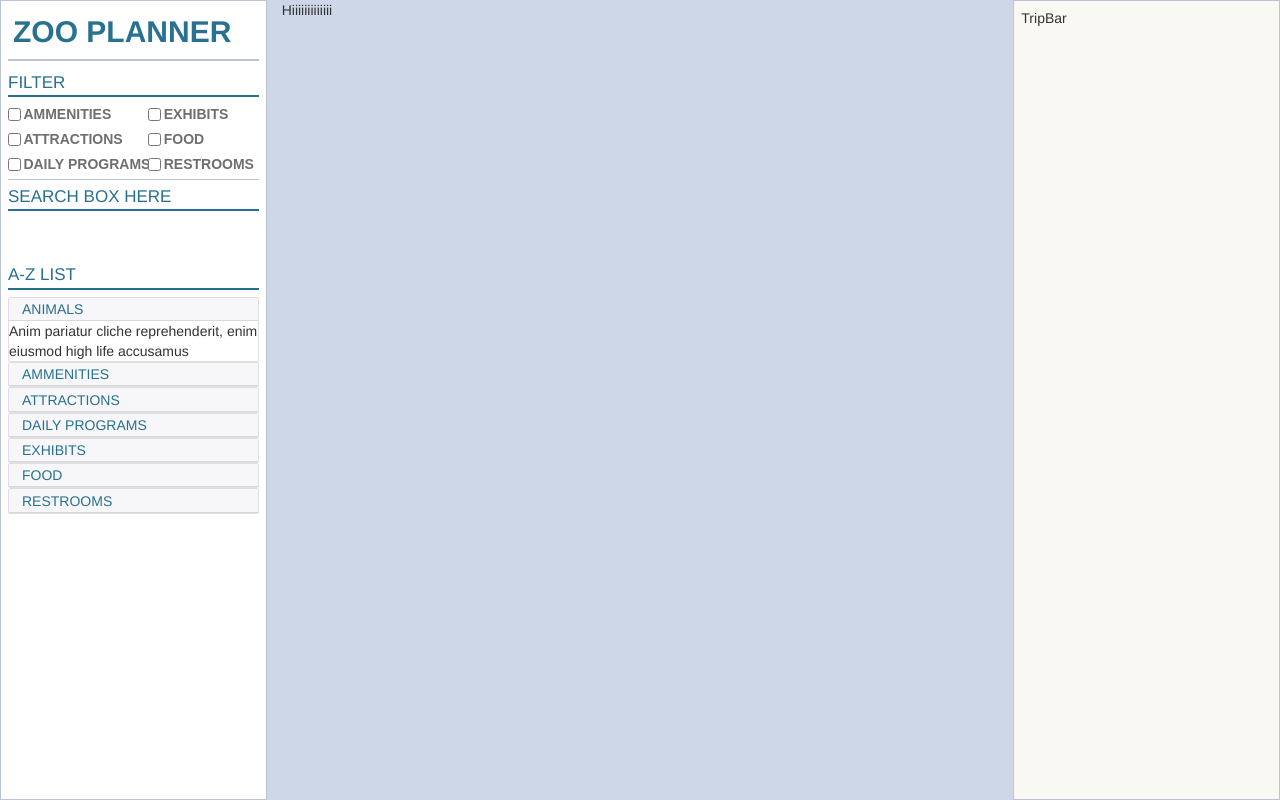
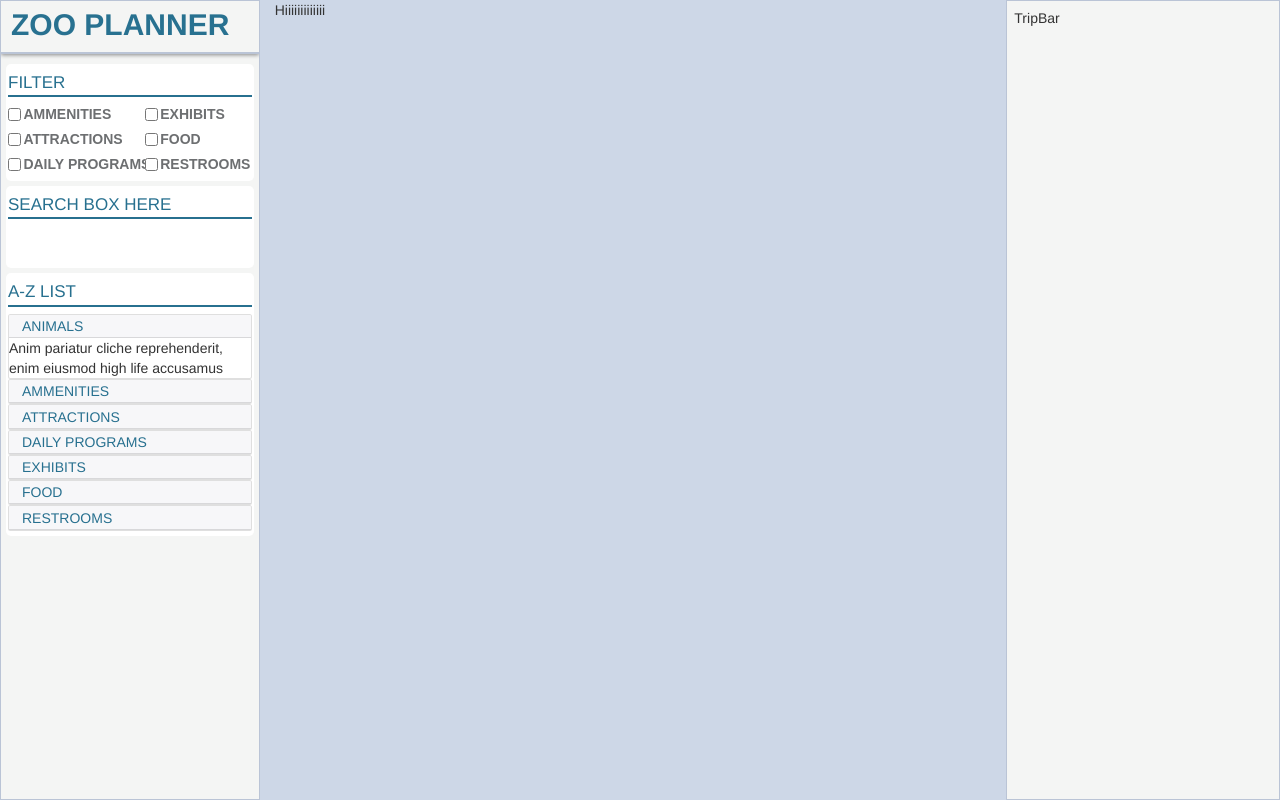
Before and after one commit to Smithsonian/zooplanner, a React (Create React App) app: page / in a window 1280 px wide. Built offline with nearby package versions, Linux system fonts and the light colour scheme; no server answers.

Commit message:
STYLE: Added more styling to the explore bar

```diff
--- a/src/App.js
+++ b/src/App.js
@@ -41,10 +41,12 @@ class ExploreBar extends Component { //filters in order of ammenities, attractio
 				<p id='zooplanner'> ZOO PLANNER </p>
 				<Filter updateCheckbox={this.updateCheckbox}/>
 				{this.queryAnimals()}
-				<p className='title'>SEARCH BOX HERE</p>
-				<hr/>
-				<br/>
-				<br/>
+				<div id='searchBox'>
+					<p className='title'>SEARCH BOX HERE</p>
+					<hr/>
+					<br/>
+					<br/>
+				</div>
 				<Categories/>
 			</div>
 		);
--- a/src/Main.css
+++ b/src/Main.css
@@ -48,10 +48,12 @@ html, body {
 	font-size: 30px;
 	font-weight: bold;
 	color: #287190;
-	padding-left: 5px;
+	padding-left: 10px;
 	padding-top: 3px;
 	padding-bottom: 5px;
+	width: 100%;
 	border-bottom: 2px solid #BAC4D6;
+	box-shadow: 0px 1px 4px #888888;
 }
 
 #content {
@@ -75,13 +77,14 @@ html, body {
 	top: 0;
 	left:0;
 	bottom: 0;
-	padding: 7px;
+	padding: 0px;
 	padding-bottom: 3px;
 /*	width: 20%;*/
 	min-height: 100vh;
 	max-width: 300px;
 	max-height: 100vh;
 	overflow: auto;
+	background-color: #F4F5F4;
 }
 
 #tripBar{
@@ -92,7 +95,7 @@ html, body {
 	right:0;
 	bottom: 0;
 	padding: 7px;
-	background-color: #FAF8F3;
+	background-color: #F4F5F4;
 	max-width: 300px;
 	max-height: 100%;
 }
@@ -206,13 +209,29 @@ hr {
 
 }
 #filter {
-	border-bottom: 1px solid #BAC4D6;
+	background-color: white;
+	margin: 5px;
+	padding: 2px;
+	border-radius: 5px;
+
 }
 /*FILTER BOX END*/
 
-
+#searchBox {
+	background-color: white;
+	margin: 5px;
+	padding: 2px;
+	border-radius: 5px;
+}
 
 /*CATEGORY ACCORDION*/
+#categories {
+	background-color: white;
+	margin: 5px;
+	padding: 2px;
+	border-radius: 5px;
+	padding-bottom: 5px;
+}
 .card {
 	width: inherit;
 	padding-bottom: 0px;
```
